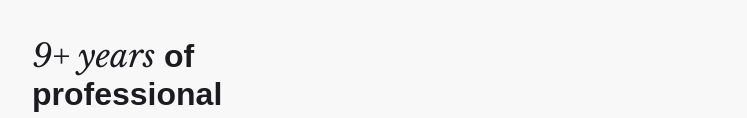
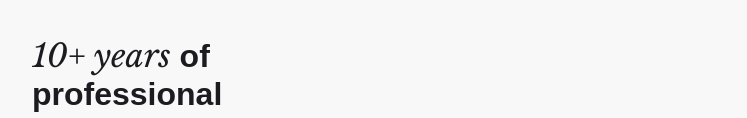
Before and after one commit to EvaHernando/evahernando.github.io, a website: page index.html in a window 1280 px wide. Shown: the part 1137-1255 px from the top of the page, without its empty margins (108-855 px from the left). Drawn offline with nearby package versions, Linux system fonts and the light colour scheme; a web font is replaced by a local one.

Commit message:
Update index.html

```diff
--- a/index.html
+++ b/index.html
@@ -90,7 +90,7 @@
         </div>
 
         <h3 class="bloque">
-          <span class=i>9+ years </span> of professional experience in service design<span class="dot">.</span>
+          <span class=i>10+ years </span> of professional experience in service design<span class="dot">.</span>
         </h3>
 
         <div>
```
